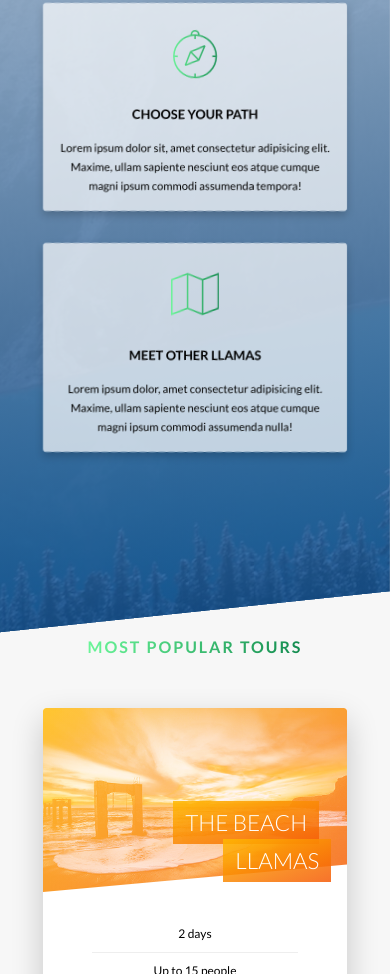
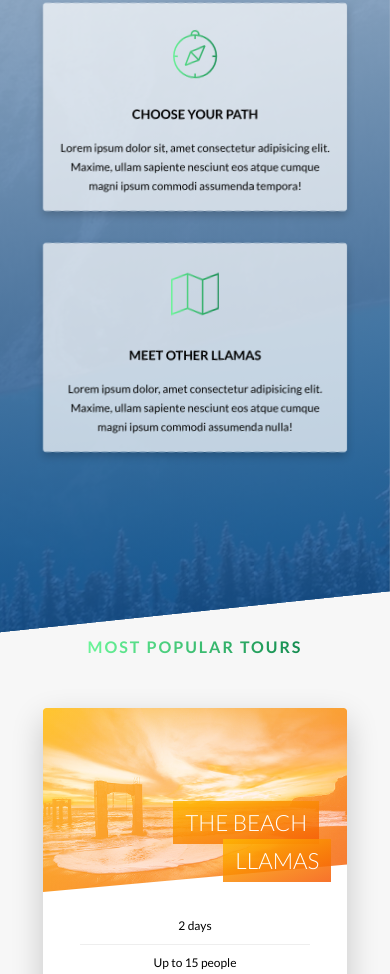
Before and after one commit to cheneus/Llama-proto, a website: page index.html in a window 390 px wide. Shown: the part 2159-3133 px from the top of the page. Drawn offline with Linux system fonts and the light colour scheme.

Commit message:
changes to design on phone query

```diff
--- a/sass/components/_card.scss
+++ b/sass/components/_card.scss
@@ -4,7 +4,6 @@
     -moz-perspective: 150rem;
     position: relative;
     height: 52rem;
-
     &__side {
         height: 52rem;
         transition: all .8s ease;
@@ -17,39 +16,28 @@
         border-radius: 3px;
         overflow: hidden;
         box-shadow: 0 1.5rem 4rem rgba($color-black, .2);
-
         &--front {
             background-color: $color-white;
         }
-
         &--back {
             transform: rotateY(180deg);
-
             &-1 {
                 background-image: linear-gradient(to right bottom, $color-secondary-light, $color-secondary-dark);
             }
-
             &-2 {
                 background-image: linear-gradient(to right bottom, $color-primary-light, $color-primary-dark);
             }
-
             &-3 {
                 background-image: linear-gradient(to right bottom, $color-tertiary-light, $color-tertiary-dark);
             }
         }
     }
-
-
     &:hover &__side--front {
         transform: rotateY(-180deg);
     }
-
     &:hover &__side--back {
         transform: rotateY(0);
-    }
-
-
-    //picture styling
+    } //picture styling
     &__picture {
         background-size: cover;
         height: 23rem;
@@ -58,24 +46,16 @@
         clip-path: polygon(0 0, 100% 0, 100% 85%, 0 100%);
         border-top-left-radius: 3px;
         border-top-right-radius: 3px;
-
         &--1 {
-            background-image: linear-gradient(to right bottom, $color-secondary-light, $color-secondary-dark),
-            url(../img/beach-1-900.jpg);
+            background-image: linear-gradient(to right bottom, $color-secondary-light, $color-secondary-dark), url(../img/beach-1-900.jpg);
         }
-
         &--2 {
-            background-image: linear-gradient(to right bottom, $color-primary-light, $color-primary-dark),
-            url(../img/forest-1-900.jpg);
+            background-image: linear-gradient(to right bottom, $color-primary-light, $color-primary-dark), url(../img/forest-1-900.jpg);
         }
-
         &--3 {
-            background-image: linear-gradient(to right bottom, $color-tertiary-light, $color-tertiary-dark),
-            url(../img/mountain-2-1200.jpg);
+            background-image: linear-gradient(to right bottom, $color-tertiary-light, $color-tertiary-dark), url(../img/mountain-2-1200.jpg);
         }
-    }
-
-    // front-side heading styling
+    } // front-side heading styling
     &__heading {
         font-size: 2.8rem;
         font-weight: 300;
@@ -86,53 +66,37 @@
         top: 12rem;
         right: 2rem;
         width: 75%;
-
     }
-
     &__heading-span {
         padding: 1rem 1.5rem;
         -webkit-box-decoration-break: clone; // apply style even when line is break
         box-decoration-break: clone;
-
         &--1 {
-            background-image: linear-gradient(to right bottom,
-            rgba($color-secondary-light, .85),
-            rgba($color-secondary-dark, .85));
+            background-image: linear-gradient(to right bottom, rgba($color-secondary-light, .85), rgba($color-secondary-dark, .85));
         }
-
         &--2 {
-            background-image: linear-gradient(to right bottom,
-            rgba($color-primary-light, .85),
-            rgba($color-primary-dark, .85));
+            background-image: linear-gradient(to right bottom, rgba($color-primary-light, .85), rgba($color-primary-dark, .85));
         }
-
         &--3 {
-            background-image: linear-gradient(to right bottom,
-            rgba($color-tertiary-light, .85),
-            rgba($color-tertiary-dark, .85));
+            background-image: linear-gradient(to right bottom, rgba($color-tertiary-light, .85), rgba($color-tertiary-dark, .85));
         }
     }
-
     &__details {
         padding: 3rem;
-
         ul {
             list-style: none;
             width: 80%;
             margin: 0 auto;
-
             li {
                 text-align: center;
                 font-size: 1.5rem;
                 padding: 1rem;
-
                 &:not(:last-child) {
                     border-bottom: 1px solid $color-grey-light-2;
                 }
             }
         }
     }
-
     // FRONT SIDE STYLING
     &__cta {
         position: absolute;
@@ -142,21 +106,60 @@
         width: 90%;
         text-align: center;
     }
-
     &__price-box {
         text-align: center;
         color: $color-white;
         margin-bottom: 8rem;
     }
-
     &__price-only {
         font-size: 1.4rem;
         text-transform: uppercase;
     }
-
     &__price-value {
         font-size: 6rem;
         font-weight: 100;
     }
+    @include responsiveQ(tab-port) {
+        height: auto;
+        border-radius: 3px;
+        box-shadow: 0 1.5rem 4rem rgba($color-black, .2);
 
+        &__side {
+            height: auto;
+            position: relative;
+            box-shadow: none;
+            &--back {
+                transform: rotateY(0);
+                // -webkit-clip-path: polygon(0 15%, 100% 0, 100% 100%, 0 100%);
+                clip-path: polygon(0 15%, 100% 0, 100% 100%, 0 100%);
+            }
+            &--back {
+                top:-3.5rem;
+            }
+        }
+        &:hover &__side--front {
+            transform: rotateY(0);
+        }
+        &__details {
+            padding: 2rem 1rem 5rem 1rem;
+        }
+         // FRONT SIDE STYLING
+        &__cta {
+            position: relative;
+            top: 0%;
+            left: 0%;
+            transform: translate(0);
+            width: 100%;
+            padding: 4rem 4rem 4rem 4rem;
+        }
+        &__price-box {
+            margin-bottom: 1rem;
+        }
+        &__price-only {
+            font-size: 1.4rem;
+        }
+        &__price-value {
+            font-size: 4rem;
+        }
+    }
 }
--- a/sass/components/_composition.scss
+++ b/sass/components/_composition.scss
@@ -1,5 +1,6 @@
 .composition {
     position: relative;
+    @include clearfix;
 
     &__photo {
         width:55%;
--- a/sass/components/_story.scss
+++ b/sass/components/_story.scss
@@ -4,14 +4,20 @@
     box-shadow: $box-shadow-small;
     background-color:rgba($color-white, .7);
     border-radius: 3px;
-    padding:4em;
+    padding:4rem;
     padding-left: 6rem;
     font-size: $font-size-default;
     transform: skewX(-10deg);
 
-    @include responsiveQ(phone) {
+    @include responsiveQ(tab-port) {
         width:100%;
         transform: skewX(-5deg);
+        padding:3rem;
+        padding-left: 5rem;
+    }
+
+    @include responsiveQ(tab-port) {
+        transform: skewX(0);
     }
 
     &__shape {
@@ -24,6 +30,10 @@
         clip-path: circle(50% at 50% 50%);
         -webkit-clip-path: circle(50% at 50% 50%);
         transform: translateX(-3rem) skewX(10deg);
+
+        @include responsiveQ(tab-port) {
+            transform: skewX(0) translateX(-3rem);
+        }
     }
 
     &__img {
@@ -34,6 +44,14 @@
 
     &__text {
         transform: skewX(10deg);
+
+        @include responsiveQ(tab-port) {
+            transform: skewX(5deg);
+        }
+
+        @include responsiveQ(phone) {
+            transform: skewX(0deg);
+        }
     }
     &__caption {
         position: absolute;
```
Also changed, not shown: css/style.css.
